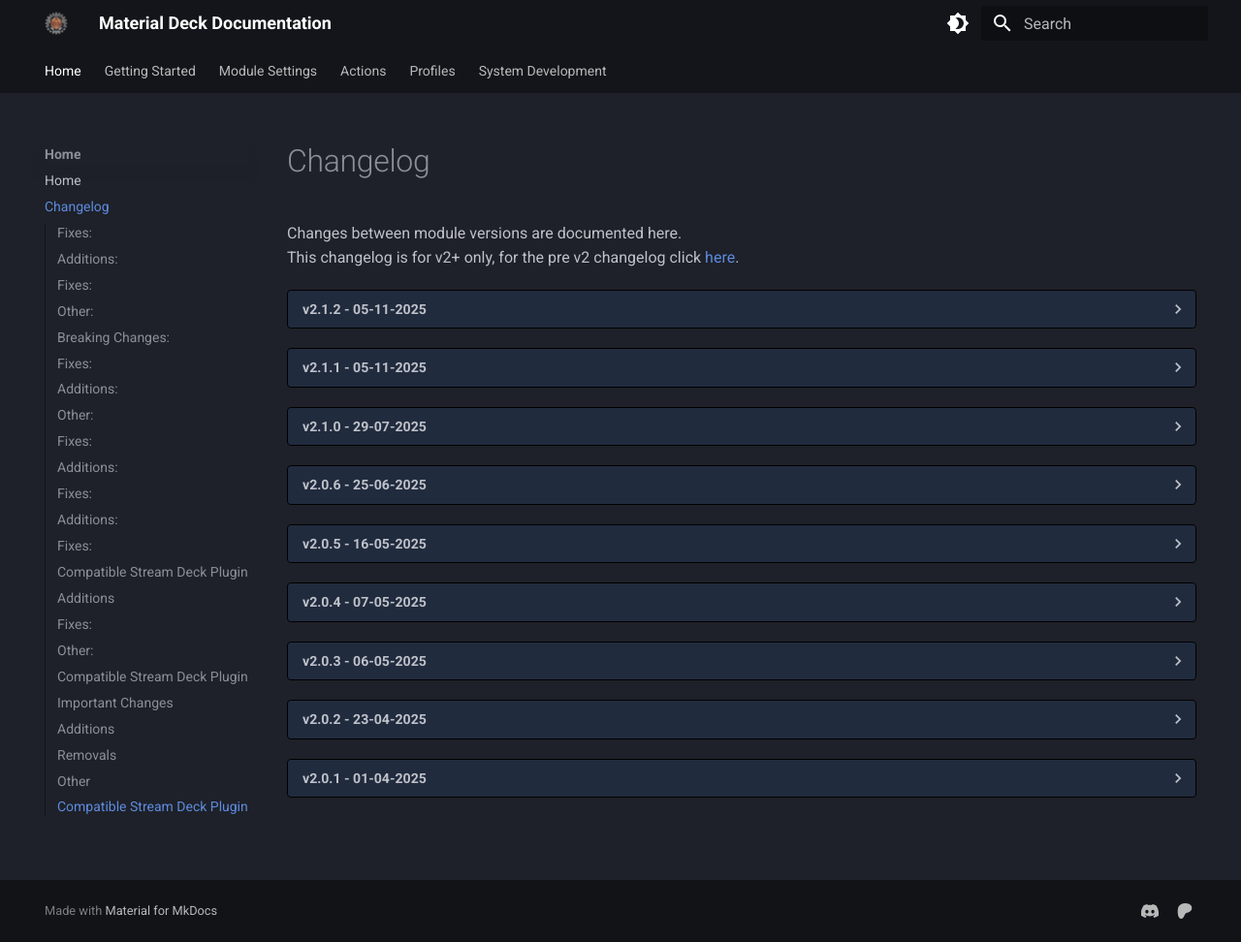
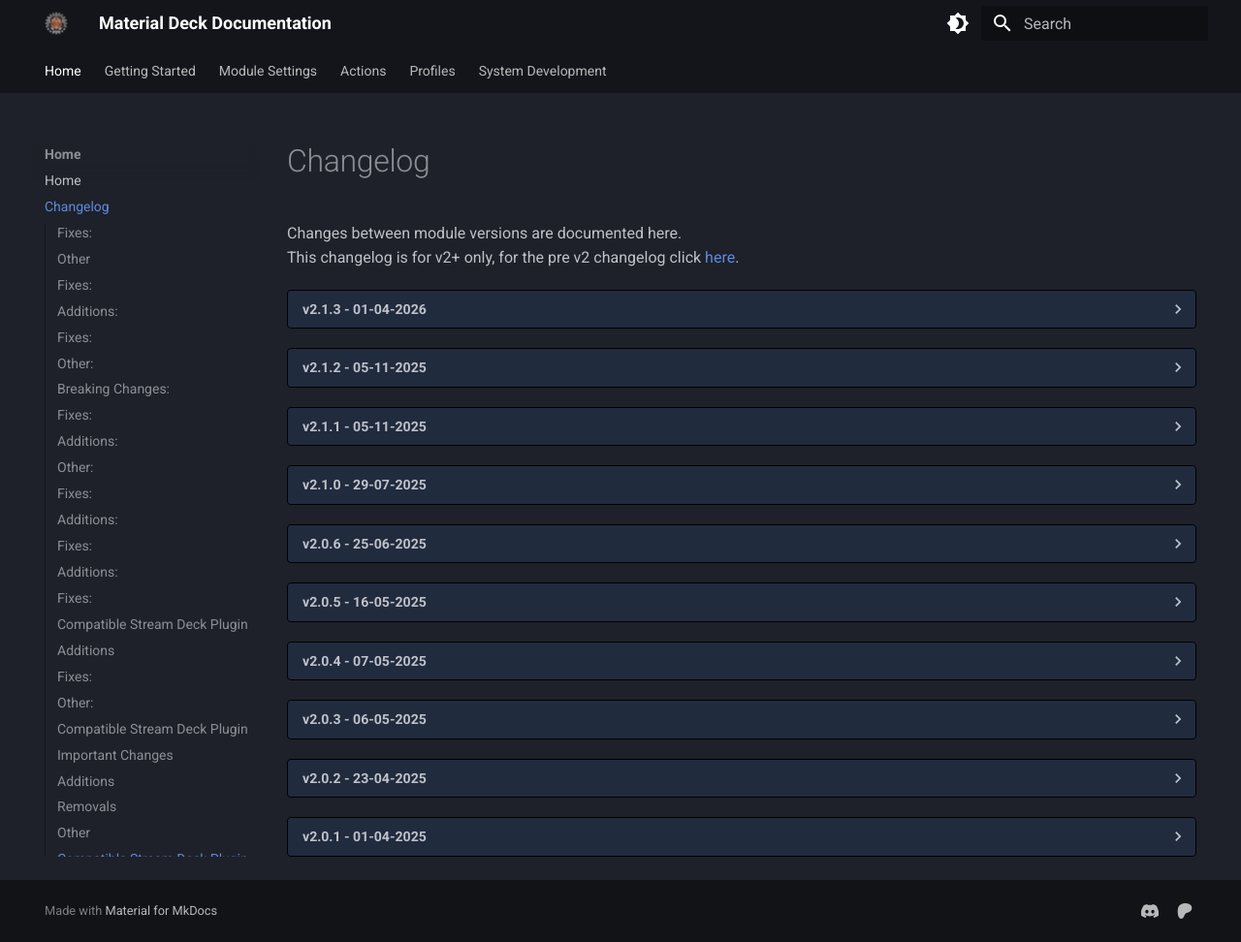
Before and after one commit to MaterialFoundry/MaterialDeck, an MkDocs documentation site: the page built from docs/changelog.md, in a window 1280 px wide and 972 px high. Shown: the whole window at 97% size. Built offline with MkDocs 1.6.1 and Material for MkDocs 9.7.7, drawn with Linux system fonts in a browser that asks for light colours; some of the changed lines change nothing that is shown.

Commit message:
updated changelog

```diff
--- a/docs/changelog.md
+++ b/docs/changelog.md
@@ -1,5 +1,19 @@
 Changes between module versions are documented here.<br>
 This changelog is for v2+ only, for the pre v2 changelog click [here](https://github.com/MaterialFoundry/MaterialDeck/blob/Master/changelog.md).
+
+??? changelog "v2.1.3 - 01-04-2026"
+    This version is mostly compatible with Foundry v14. A quick test has been performed, and issues that were found have been fixed, but a more complete test is required before it's officially    compatible with v14.
+
+    ### Fixes:
+    * Fontawesome icons not showing in v14 fixed.
+    * Scene Action => Scene darkness fixed for v14.
+    * Other Action => Dice Pool: Rolling with `Roll Mode` `Default` fixed for v14.
+    * Fixed overflow issue with the import and export dialog, where the "Import" or "Export" button would not be displayed if there were a lot of sounds to import/export
+    * Some control buttons provided by systems or modules could not be activated, this should be fixed (for `button` type controls).
+    * Soundboard => Fixed wildcard sound selection issue with `world` soundboard and the module's soundboard UI.
+
+    ### Other
+    * Added skipDialog argument to the dice pool to prevent dice dialog from showing up (for some modules/systems)
 
 ??? changelog "v2.1.2 - 05-11-2025"
     ### Fixes:
```
